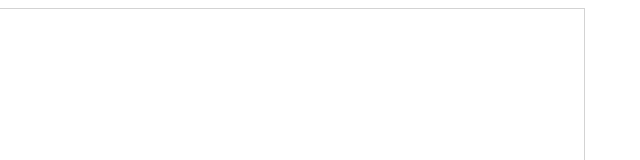
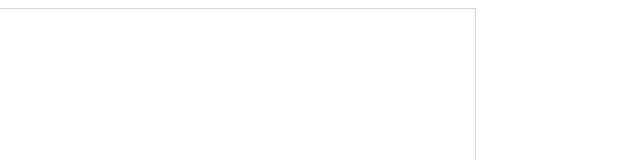
Before and after one commit to karatebuilderboy/GadamOldstein, a plain HTML site: page index.html in a window 1280 px wide. Shown: the top 160 px of the page, 225-865 px from the left. Drawn offline with Linux system fonts and the light colour scheme.

Commit message:
Update index.html

```diff
--- a/index.html
+++ b/index.html
@@ -15,7 +15,7 @@
        //Make Canvas
        var c = document.getElementById("gameCanvas");
        var ctx = c.getContext("2d");
-       ctx.canvas.width  = (window.innerWidth) / 1.6;
+       ctx.canvas.width  = (window.innerWidth) / 1.85;
        ctx.canvas.height = (window.innerHeight) / 1.03;
        console.log("Canvas Initialized");
 
```
